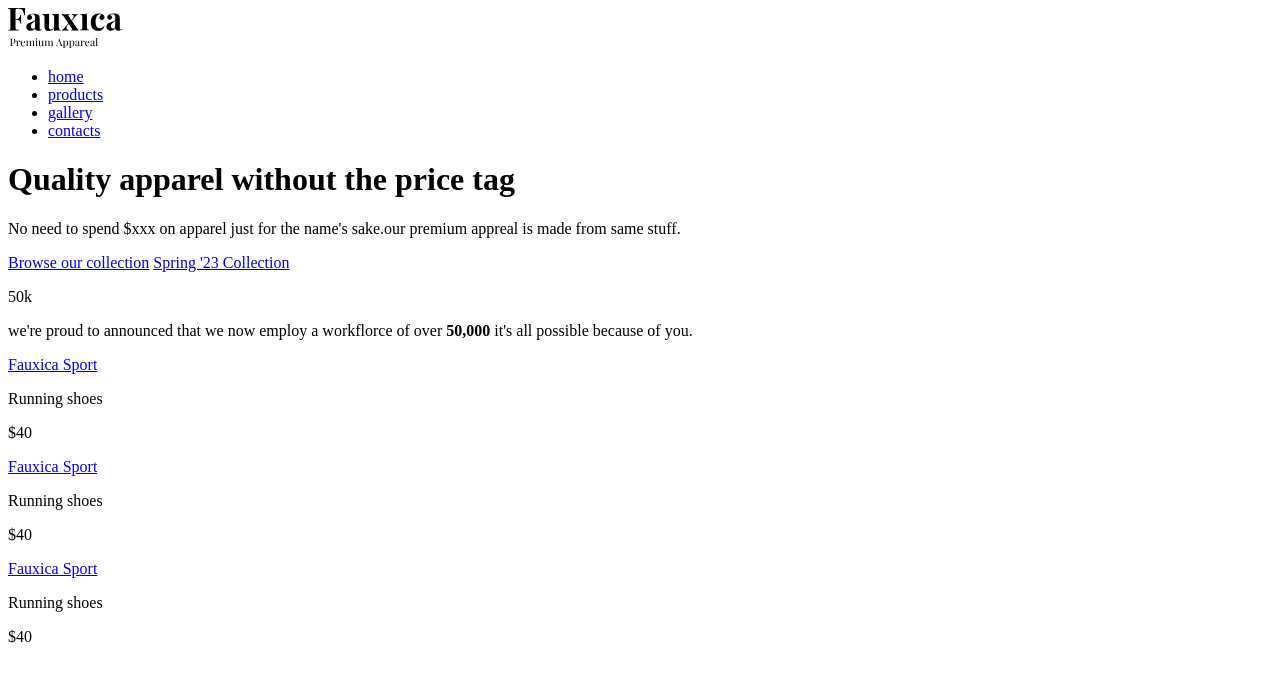
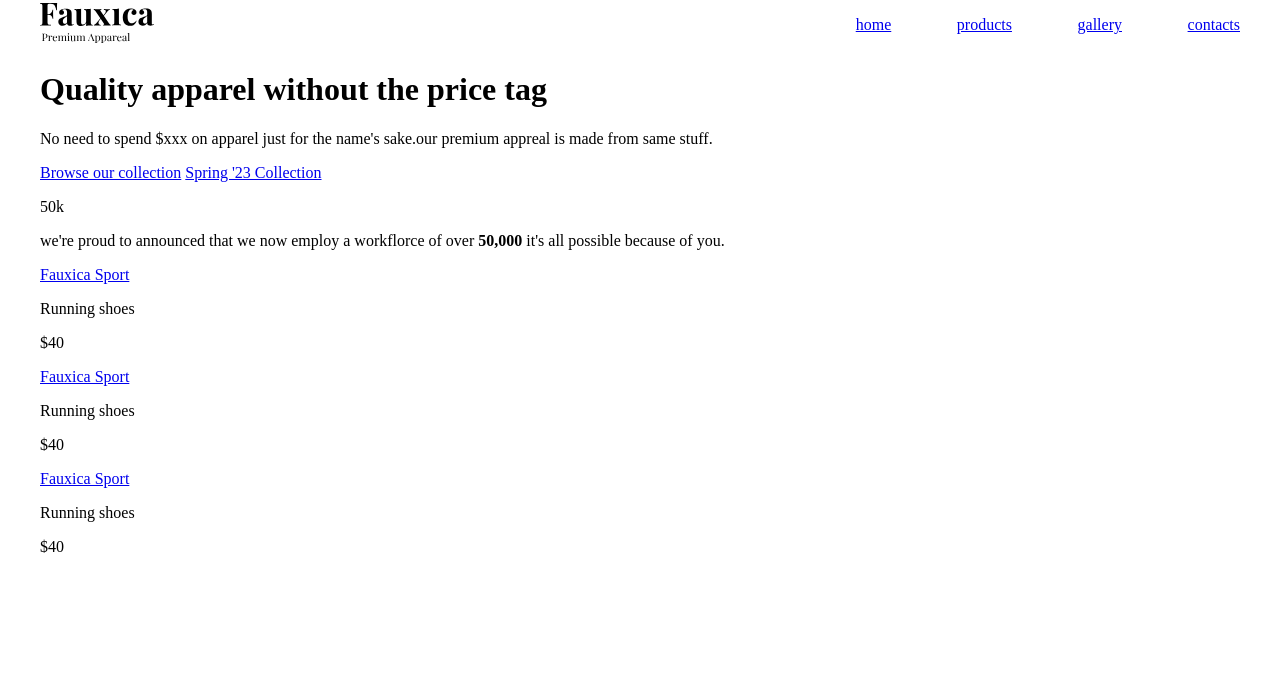
Before and after one commit to KIRUBHAKARANKK/portfolio1, a plain HTML site: page index.html in a window 1280 px wide. Drawn offline with Linux system fonts and the light colour scheme; files that its build step writes are made by us from their sources.

Commit message:
CSS NAVBAR
to align the nav functions

```diff
--- a/index.html
+++ b/index.html
@@ -5,7 +5,7 @@
     <meta http-equiv="X-UA-Compatible" content="IE=edge">
     <meta name="viewport" content="width=device-width, initial-scale=1.0">
     <title>Document</title>
-    <link rel="stylesheet" href="css/main.css">
+    <link rel="stylesheet" href="main.css">
 </head>
 <body>
     <div class="wrapper">
--- a/main.css
+++ b/main.css
@@ -0,0 +1,23 @@
+html{
+    font-size: 62.5;
+}
+body{
+    margin:0;
+    font-family: 'times of newroman';
+}
+.wrapper{
+    max-width:1200px;
+    margin:0 auto;
+}
+header{
+   display: flex;
+   justify-content:  space-between;
+   align-items: center;
+}
+nav ul{
+    list-style-type:none;
+    display:flex;
+    justify-content:space-around;
+    align-items:center;
+    gap:4.1em;
+}
```
